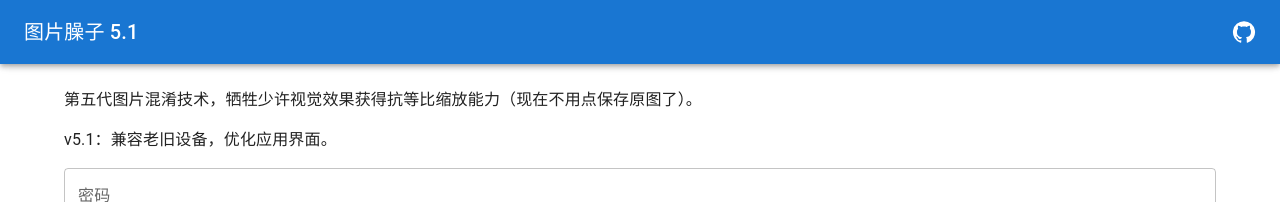
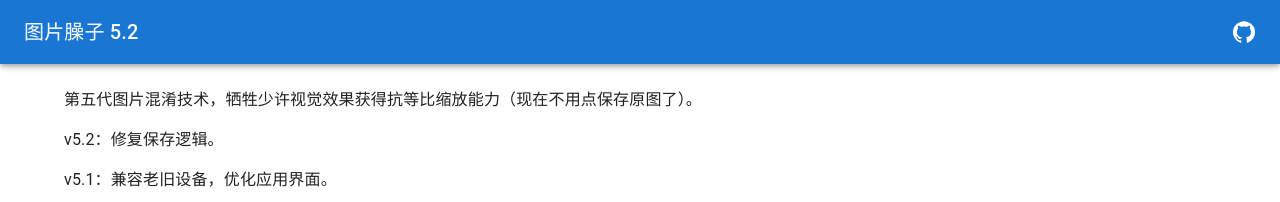
Before and after one commit to bishojoism/saozi5, a React (Vite) app: page / in a window 1280 px wide. Shown: the top 202 px of the page. Built offline with nearby package versions, Linux system fonts and the light colour scheme.

Commit message:
修复保存逻辑

```diff
--- a/package.json
+++ b/package.json
@@ -15,6 +15,7 @@
     "@mui/icons-material": "^7.0.2",
     "@mui/material": "^7.0.2",
     "@types/random-seed": "^0.3.5",
+    "file-saver": "^2.0.5",
     "mui-file-input": "^7.0.0",
     "random-seed": "^0.3.0",
     "react": "^19.1.0",
@@ -22,6 +23,7 @@
   },
   "devDependencies": {
     "@eslint/js": "^9.25.1",
+    "@types/file-saver": "^2.0.7",
     "@types/react": "^19.1.2",
     "@types/react-dom": "^19.1.2",
     "@vitejs/plugin-legacy": "^6.1.0",
--- a/src/App.tsx
+++ b/src/App.tsx
@@ -3,6 +3,7 @@ import { useCallback, useEffect, useRef, useState } from "react";
 import { decryptImage, encryptImage } from "./saozi5";
 import { MuiFileInput } from "mui-file-input";
 import { GitHub } from "@mui/icons-material";
+import { saveAs } from "file-saver";
 
 export default function App() {
   const [seed, setSeed] = useState('')
@@ -21,7 +22,7 @@ export default function App() {
       <AppBar>
         <Toolbar>
           <Typography variant="h6" component="div" sx={{ flexGrow: 1 }}>
-            图片臊子 5.1
+            图片臊子 5.2
           </Typography>
           <IconButton href="https://github.com/bishojoism/saozi5" color="inherit" size="large" edge="end">
             <GitHub />
@@ -33,6 +34,9 @@ export default function App() {
         <Stack spacing={2}>
           <Typography>
             第五代图片混淆技术，牺牲少许视觉效果获得抗等比缩放能力（现在不用点保存原图了）。
+          </Typography>
+          <Typography>
+            v5.2：修复保存逻辑。
           </Typography>
           <Typography>
             v5.1：兼容老旧设备，优化应用界面。
@@ -62,10 +66,7 @@ export default function App() {
             <Button onClick={() => {
               const { current } = ref
               if (current) {
-                const a = document.createElement('a')
-                a.href = current.src
-                a.download = ''
-                a.click()
+                saveAs(current.src, "输出.png")
               }
             }}>
               保存
```
Also changed, not shown: 2 other files (tests, documents, lock files or other folders).
